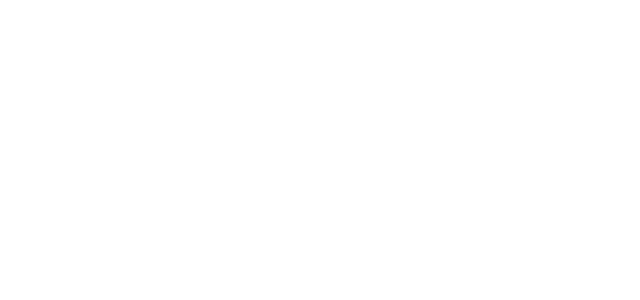
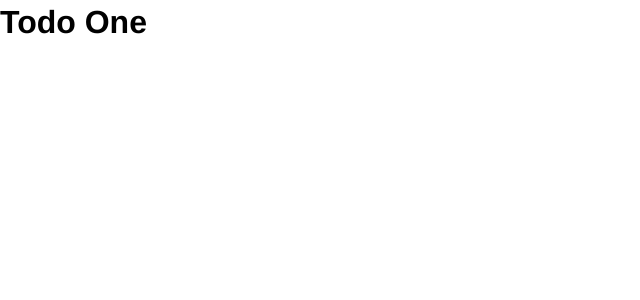
Before and after one commit to Rosenmatt1/VuePractice, a Vue app in the folder vue-to-do-list/: page / in a window 1280 px wide. Shown: the top 300 px of the page, without its empty margins (0-640 px from the left). Built offline with nearby package versions, Linux system fonts and the light colour scheme.

Commit message:
Added the Todo.vue component

```diff
--- a/vue-to-do-list/src/App.vue
+++ b/vue-to-do-list/src/App.vue
@@ -1,6 +1,6 @@
 <template>
   <div id="app">
-
+  <h1>{{todos[0].title}}</h1>
   </div>
 </template>
 
@@ -42,7 +42,6 @@ export default {
     margin: 0;
     padding: 0;
   }
-
   body {
     font-family: 'Avenir', Helvetica, sans-serif;
     line-height: 1.4;
```
Also changed, not shown: vue-to-do-list/src/components/Todo.vue (added, +16 -0 lines).
